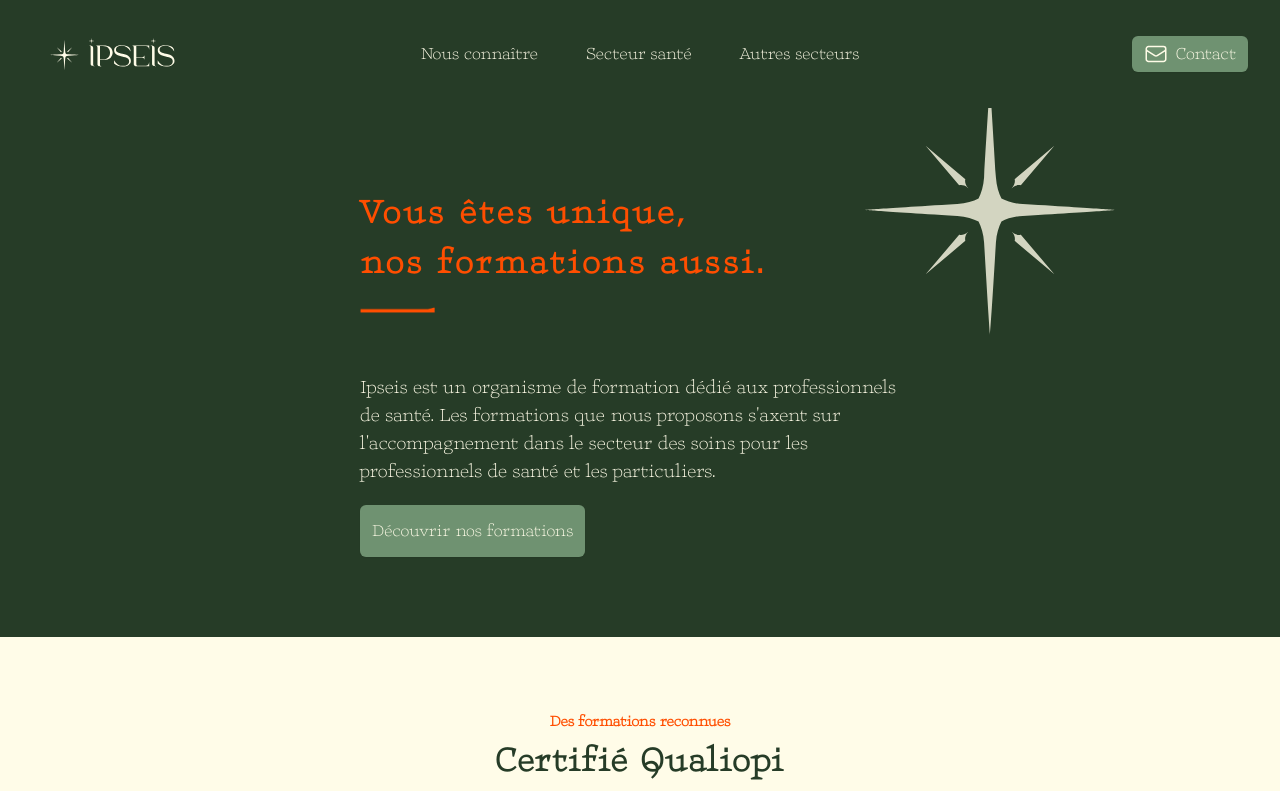
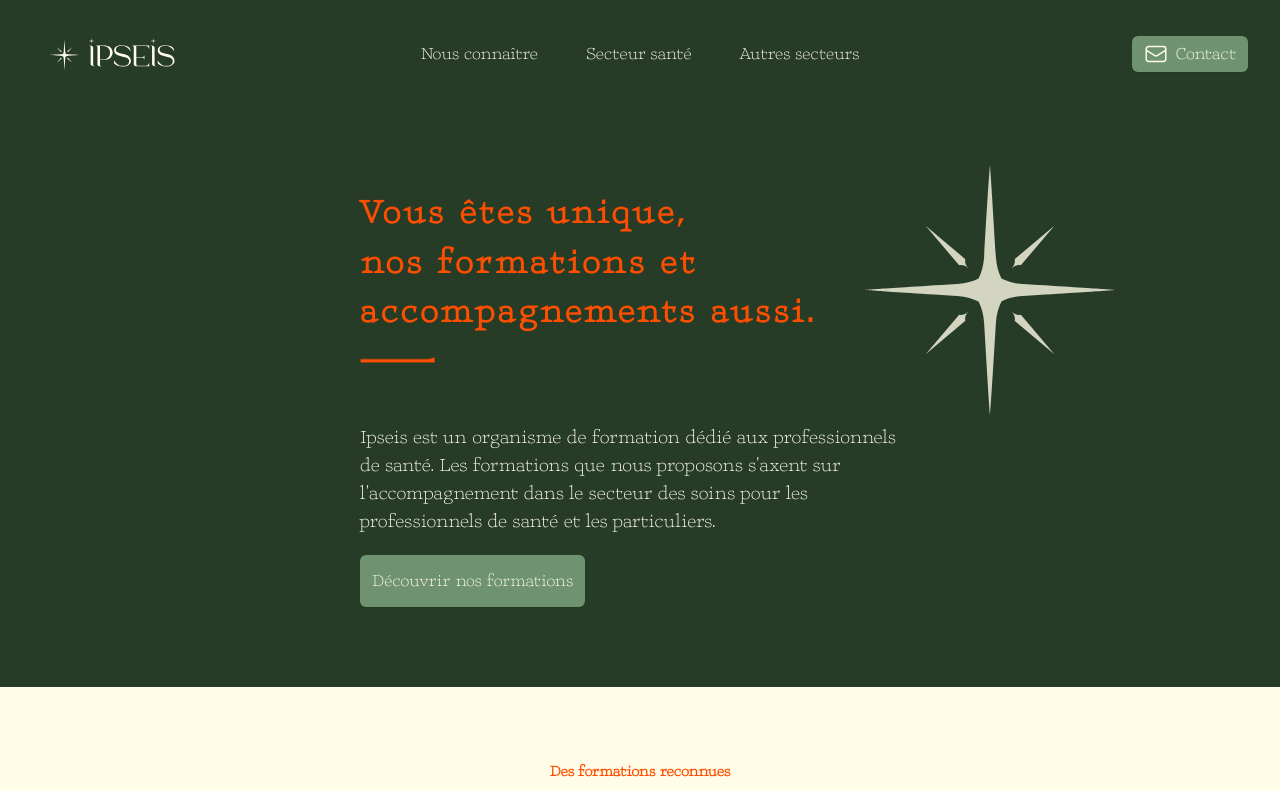
Before and after one commit to Jyok1m/ipseis, a Next.js app: page / in a window 1280 px wide. Shown: the top 791 px of the page. Built offline with nearby package versions, Linux system fonts and the light colour scheme.

Commit message:
Correction du texte dans le composant Accueil pour inclure "et accompagnements" et ajustement des classes CSS pour la position de l'étoile.

```diff
--- a/src/app/page.tsx
+++ b/src/app/page.tsx
@@ -14,11 +14,11 @@ export default function Accueil() {
 			{/* Hero section */}
 			<div className="flex flex-col-reverse lg:flex-row lg:justify-between lg:items-center bg-univers mb-10">
 				<div className="bg-univers flex justify-evenly py-10">
-					<div className="lg:w-1/2">
+					<div className="lg:w-1/2 sm:w-3/4">
 						<div className="text-2xl sm:text-4xl font-bold tracking-widest text-support bg-univers p-10 pb-5">
 							<h1 className="text-cohesion leading-snug mb-5">
 								Vous êtes unique, <br />
-								nos formations aussi.
+								nos formations et accompagnements aussi.
 							</h1>
 
 							<Image src={require("../_images/tiret-home.png")} alt="tiret" height={50} width={75} />
@@ -43,7 +43,7 @@ export default function Accueil() {
 						alt="Étoile Ipseis"
 						width={500}
 						height={500}
-						className="absolute z-10 opacity-80 top-14 sm:top-5 lg:-top-10 right-0 lg:right-10 aspect-square w-[175px] h-[175px] sm:w-[300px] sm:h-[300px] md:w-[500px] md:h-[500px]"
+						className="absolute z-10 opacity-80 top-14 sm:top-5 lg:top-10 right-0 lg:right-10 aspect-square w-[175px] h-[175px] sm:w-[300px] sm:h-[300px] lg:w-[500px] lg:h-[500px]"
 					/>
 				</div>
 			</div>
```
